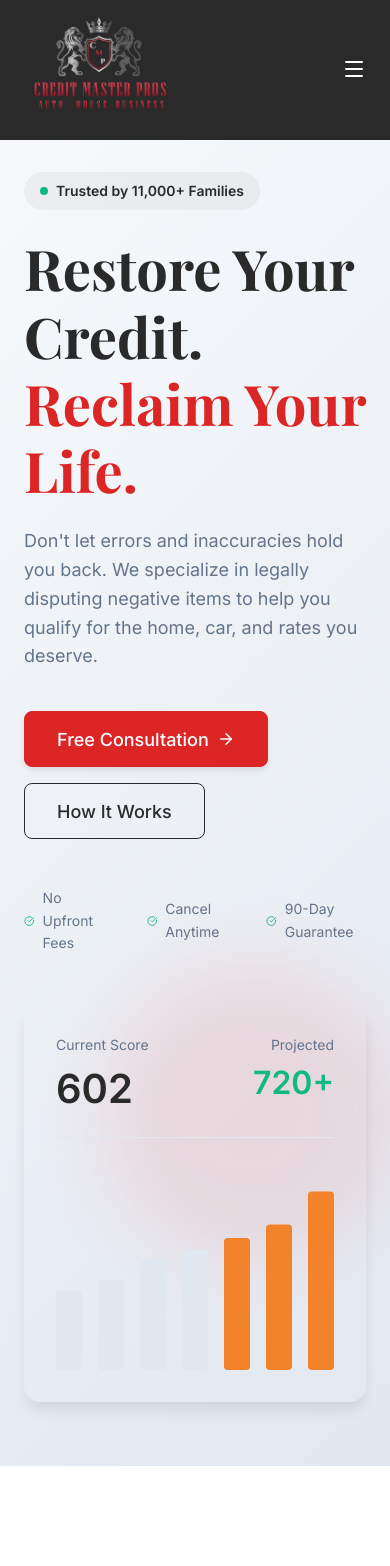
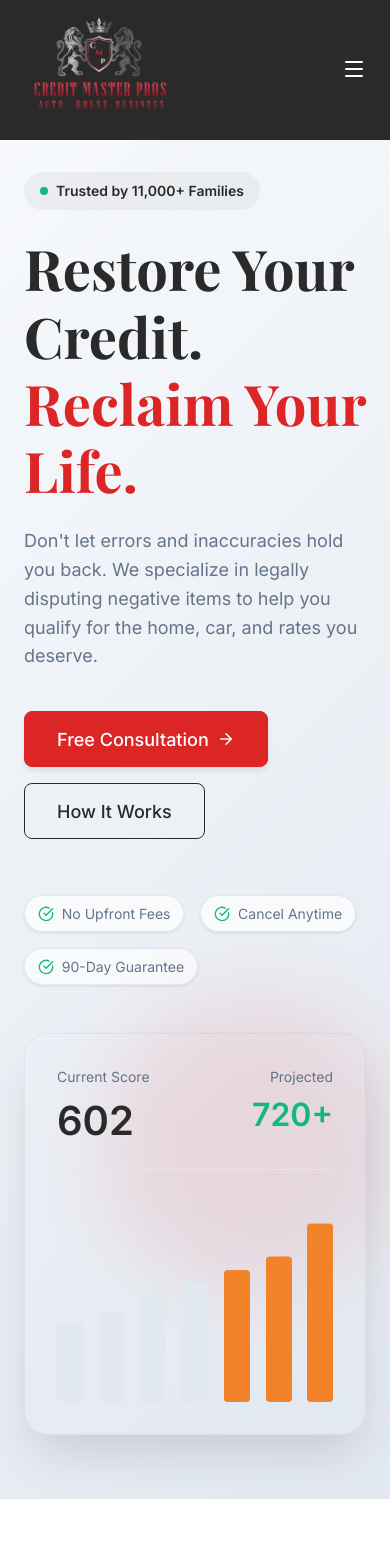
Before and after one commit to blooprint24/Credit-Master-Pros, a React (Vite) app: page / in a window 390 px wide. Shown: the top 1566 px of the page. Built offline with nearby package versions, Linux system fonts and the light colour scheme.

Commit message:
Refine Hero visuals for mobile separation

```diff
--- a/src/components/layout/Footer.tsx
+++ b/src/components/layout/Footer.tsx
@@ -33,8 +33,7 @@ const Footer = () => {
                     <div>
                         <h4 style={{ color: 'white', fontSize: '1rem', marginBottom: '1.5rem' }}>Support</h4>
                         <div style={{ display: 'flex', flexDirection: 'column', gap: '0.75rem' }}>
-                            <a href="#" style={{ color: 'rgba(255,255,255,0.7)' }}>Contact</a>
-                            <a href="#" style={{ color: 'rgba(255,255,255,0.7)' }}>Client Login</a>
+                            <a href="#contact" style={{ color: 'rgba(255,255,255,0.7)' }}>Consultation</a>
                             <a href="#" style={{ color: 'rgba(255,255,255,0.7)' }}>FAQ</a>
                         </div>
                     </div>
@@ -43,7 +42,7 @@ const Footer = () => {
                     <div>
                         <h4 style={{ color: 'white', fontSize: '1rem', marginBottom: '1.5rem' }}>Contact</h4>
                         <div style={{ display: 'flex', flexDirection: 'column', gap: '0.75rem', color: 'rgba(255,255,255,0.7)', fontSize: '0.9rem' }}>
-                            <p>(800) 555-0199</p>
+                            <a href="tel:+16562661573" style={{ color: 'inherit' }}>(656) 266-1573</a>
                             <p>support@creditmasterpros.com</p>
                             <p>123 Finance Way, Suite 100<br />New York, NY 10001</p>
                         </div>
--- a/src/components/layout/Navbar.tsx
+++ b/src/components/layout/Navbar.tsx
@@ -1,4 +1,4 @@
-import { useState, useEffect } from 'react';
+import { useState, useEffect } from 'react'; // Force Rebuild 2026-02-03
 
 
 /* ... imports ... */
@@ -65,9 +65,9 @@ const Navbar = () => {
                             {link.name}
                         </a>
                     ))}
-                    <a href="tel:+18001234567" style={{ display: 'flex', alignItems: 'center', gap: '6px', fontWeight: 600, color: 'var(--color-secondary)' }}>
+                    <a href="tel:+16562661573" style={{ display: 'flex', alignItems: 'center', gap: '6px', fontWeight: 600, color: 'var(--color-secondary)' }}>
                         <Phone size={18} />
-                        (800) 555-0199
+                        (656) 266-1573
                     </a>
                     <a href="#contact" style={{ display: 'contents' }}>
                         <Button variant="primary" size="sm" style={{ backgroundColor: 'var(--color-secondary)', color: 'white', borderColor: 'var(--color-secondary)' }}>
@@ -117,11 +117,15 @@ const Navbar = () => {
                             </a>
                         ))}
                         <div style={{ height: '1px', background: 'rgba(255,255,255,0.1)' }} />
-                        <a href="tel:+18001234567" style={{ display: 'flex', alignItems: 'center', gap: '6px', fontWeight: 600, color: 'white' }}>
+                        <a href="tel:+16562661573" style={{ display: 'flex', alignItems: 'center', gap: '6px', fontWeight: 600, color: 'white' }}>
                             <Phone size={18} />
-                            (800) 555-0199
+                            (656) 266-1573
                         </a>
-                        <Button variant="primary" style={{ width: '100%' }}>Client Login</Button>
+                        <a href="#contact" onClick={() => setIsMobileMenuOpen(false)} style={{ display: 'contents' }}>
+                            <Button variant="primary" style={{ width: '100%', backgroundColor: 'var(--color-secondary)', borderColor: 'var(--color-secondary)' }}>
+                                Free Consultation
+                            </Button>
+                        </a>
                     </motion.div>
                 )}
             </AnimatePresence>
--- a/src/components/sections/CTASection.tsx
+++ b/src/components/sections/CTASection.tsx
@@ -16,9 +16,9 @@ const CTASection = () => {
                     <Button variant="secondary" size="lg">
                         Start Your Free Consultation <ArrowRight size={18} style={{ marginLeft: '8px' }} />
                     </Button>
-                    <a href="tel:+18001234567">
+                    <a href="tel:+16562661573">
                         <Button variant="outline" size="lg" style={{ borderColor: 'white', color: 'white' }}>
-                            (800) 555-0199
+                            (656) 266-1573
                         </Button>
                     </a>
                 </div>
--- a/src/components/sections/Hero.tsx
+++ b/src/components/sections/Hero.tsx
@@ -83,16 +83,32 @@ const Hero = () => {
                             <Button variant="outline" size="lg">How It Works</Button>
                         </div>
 
-                        <div style={{ marginTop: '3rem', display: 'flex', gap: '2rem', fontSize: '0.875rem', color: 'var(--color-text-muted)' }}>
-                            <div style={{ display: 'flex', alignItems: 'center', gap: '0.5rem' }}>
-                                <CheckCircle size={16} color="var(--color-success)" /> No Upfront Fees
-                            </div>
-                            <div style={{ display: 'flex', alignItems: 'center', gap: '0.5rem' }}>
-                                <CheckCircle size={16} color="var(--color-success)" /> Cancel Anytime
-                            </div>
-                            <div style={{ display: 'flex', alignItems: 'center', gap: '0.5rem' }}>
-                                <CheckCircle size={16} color="var(--color-success)" /> 90-Day Guarantee
-                            </div>
+                        <div style={{
+                            marginTop: '3.5rem',
+                            display: 'flex',
+                            gap: '1rem',
+                            flexWrap: 'wrap',
+                            fontSize: '0.875rem',
+                            color: 'var(--color-text-muted)'
+                        }}>
+                            {[
+                                { icon: <CheckCircle size={16} color="var(--color-success)" />, text: "No Upfront Fees" },
+                                { icon: <CheckCircle size={16} color="var(--color-success)" />, text: "Cancel Anytime" },
+                                { icon: <CheckCircle size={16} color="var(--color-success)" />, text: "90-Day Guarantee" }
+                            ].map((item, i) => (
+                                <div key={i} style={{
+                                    display: 'flex',
+                                    alignItems: 'center',
+                                    gap: '0.5rem',
+                                    background: 'rgba(255, 255, 255, 0.7)',
+                                    padding: '0.4rem 0.8rem',
+                                    borderRadius: '2rem',
+                                    border: '1px solid var(--color-border)',
+                                    boxShadow: 'var(--shadow-sm)'
+                                }}>
+                                    {item.icon} {item.text}
+                                </div>
+                            ))}
                         </div>
                     </motion.div>
 
@@ -106,10 +122,11 @@ const Hero = () => {
                         <div style={{
                             background: 'var(--color-white)',
                             padding: '2rem',
-                            borderRadius: '1rem',
-                            boxShadow: 'var(--shadow-lg)',
+                            borderRadius: '1.5rem',
+                            boxShadow: '0 25px 50px -12px rgba(0, 0, 0, 0.15)',
                             position: 'relative',
-                            zIndex: 1
+                            zIndex: 1,
+                            border: '1px solid rgba(0, 0, 0, 0.05)'
                         }}>
                             <div style={{ display: 'flex', justifyContent: 'space-between', marginBottom: '2rem', borderBottom: '1px solid var(--color-border)', paddingBottom: '1rem' }}>
                                 <div>
--- a/src/components/sections/LeadSection.tsx
+++ b/src/components/sections/LeadSection.tsx
@@ -55,7 +55,7 @@ const LeadSection = () => {
                                 </div>
                                 <div>
                                     <div style={{ fontWeight: 600 }}>Call Us Directly</div>
-                                    <div style={{ color: 'var(--color-text-muted)' }}>(800) 555-0199</div>
+                                    <div style={{ color: 'var(--color-text-muted)' }}>(656) 266-1573</div>
                                 </div>
                             </div>
 
```
